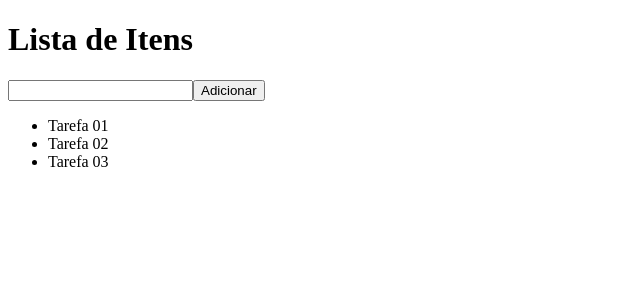
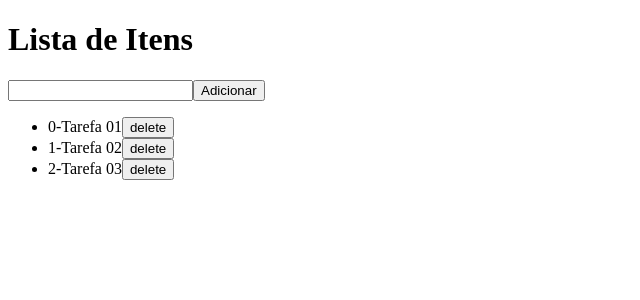
Before and after one commit to emersonpessoa01/tasks, a React (Vite) app: page / in a window 1280 px wide. Shown: the top 300 px of the page, without its empty margins (0-640 px from the left). Built offline with nearby package versions, Linux system fonts and the light colour scheme.

Commit message:
added removeTask :sparkles:

```diff
--- a/src/App.jsx
+++ b/src/App.jsx
@@ -7,7 +7,6 @@
   { id: "3", title: "Tarefa 03" },
   // Adicione mais itens conforme necessário
 ];
-
 
 function App() {
   const [tasks, setTasks] = useState(taskList);
@@ -26,6 +25,11 @@
     ]);
     setNewTask(newTask);
   }
+  function removeTask(id){
+    /* Faz uma filtragem devolvendo apenas os itens diferente do id */
+    let filteredTasks = tasks.filter((value) => value.id !== id );
+    setTasks(filteredTasks);
+  }
   return (
     <div>
       <h1>Lista de Itens</h1>
@@ -36,8 +40,11 @@
       />
       <button onClick={addNewTask}>Adicionar</button>
       <ul>
-        {tasks.map(({ id, title }) => (
-          <li key={id}>{title}</li>
+        {tasks.map(({ id, title }, index) => (
+          <li key={id}>
+            {index}-{title}
+            <button onClick={()=>removeTask(id)}>delete</button>
+          </li>
         ))}
       </ul>
     </div>
```
